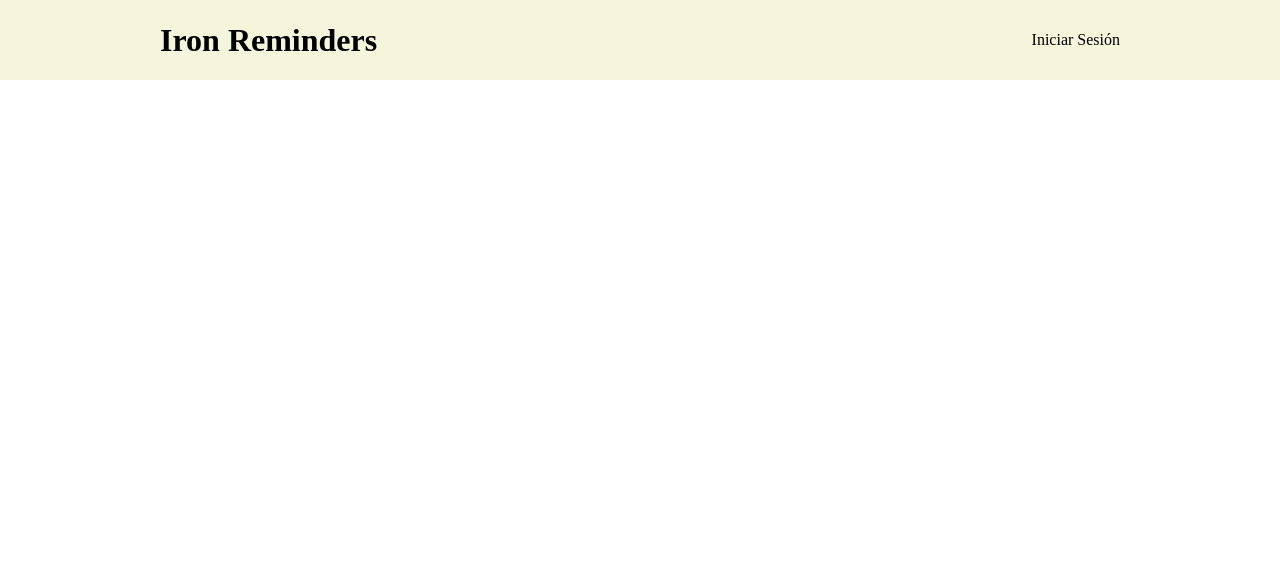
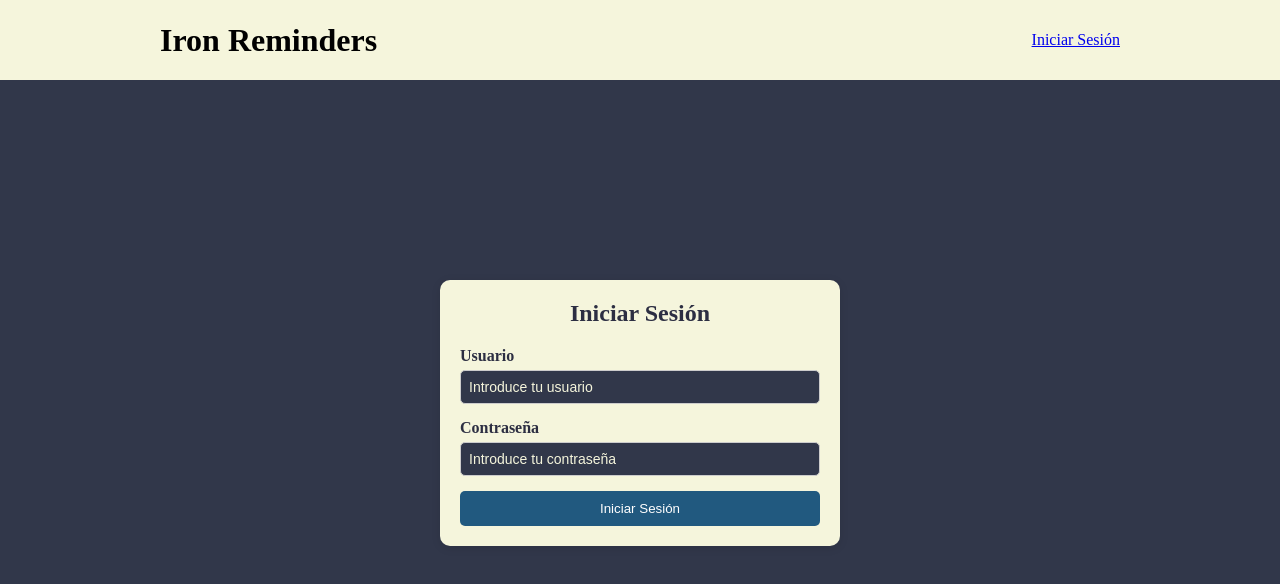
Before and after one commit to FranRevi8/midterm-to-do-list, a Vue app: page /login in a window 1280 px wide. Shown: the top 584 px of the page. Built offline with nearby package versions, Linux system fonts and the light colour scheme.

Commit message:
added login view

```diff
--- a/src/components/HeaderComponent.vue
+++ b/src/components/HeaderComponent.vue
@@ -1,4 +1,5 @@
 <script setup>
+
 </script>
 
 <template>
@@ -7,7 +8,7 @@
         <h1>Iron Reminders</h1>
         <nav>
             <ul>
-                <li>Iniciar Sesión</li>
+                <li><RouterLink to="/login">Iniciar Sesión</RouterLink></li>
             </ul>
         </nav>
     </header>
--- a/src/components/NewReminderComponent.vue
+++ b/src/components/NewReminderComponent.vue
@@ -71,5 +71,6 @@ input {
 input:focus {
   color: beige;
   background-color: rgb(49, 55, 74);
+  text-align: center;
 }
 </style>
--- a/src/router/index.js
+++ b/src/router/index.js
@@ -1,5 +1,6 @@
 import { createRouter, createWebHistory } from 'vue-router'
 import HomeView from '../views/HomeView.vue'
+import LoginView from '@/views/LoginView.vue'
 
 const router = createRouter({
   history: createWebHistory(import.meta.env.BASE_URL),
@@ -8,6 +9,11 @@ const router = createRouter({
       path: '/',
       name: 'home',
       component: HomeView
+    },
+    {
+      path: '/login',
+      name: 'login',
+      component: LoginView
     }
   ]
 })
--- a/src/views/HomeView.vue
+++ b/src/views/HomeView.vue
@@ -85,7 +85,7 @@ const cancelNewReminder = () => {
 
 <style scoped>
 .home {
-  height: 100vh;
+  height: 90vh;
   background-color: rgb(49, 55, 74);
   color: beige;
   display: flex;
--- /dev/null
+++ b/src/views/LoginView.vue
@@ -0,0 +1,117 @@
+<script setup>
+import { ref } from 'vue'
+
+const username = ref('')
+const password = ref('')
+
+const handleSubmit = () => {
+  if (username.value && password.value) {
+    console.log('Usuario:', username.value)
+    console.log('Contraseña:', password.value)
+  } else {
+    alert('Por favor, rellena ambos campos')
+  }
+}
+</script>
+
+<template>
+  <div class="bg">
+    <div class="login-container">
+      <h2>Iniciar Sesión</h2>
+      <form @submit.prevent="handleSubmit">
+        <div class="form-group">
+          <label for="username">Usuario</label>
+          <input
+            v-model="username"
+            type="text"
+            id="username"
+            required
+            placeholder="Introduce tu usuario"
+          />
+        </div>
+
+        <div class="form-group">
+          <label for="password">Contraseña</label>
+          <input
+            v-model="password"
+            type="password"
+            id="password"
+            required
+            placeholder="Introduce tu contraseña"
+          />
+        </div>
+
+        <button type="submit">Iniciar Sesión</button>
+      </form>
+    </div>
+  </div>
+</template>
+
+<style scoped>
+.bg {
+  background-color: rgb(49, 55, 74);
+  height: 90vh;
+}
+
+.login-container {
+  max-width: 400px;
+  max-height: 550px;
+  margin: 0 auto;
+  padding: 20px;
+  background-color: beige;
+  border-radius: 10px;
+  box-shadow: 0 2px 10px rgba(0, 0, 0, 0.1);
+  position: relative;
+  top: 200px;
+  color: rgb(44, 46, 66);
+}
+
+h2 {
+  text-align: center;
+  margin-bottom: 20px;
+}
+
+.form-group {
+  margin-bottom: 15px;
+}
+
+label {
+  display: block;
+  margin-bottom: 5px;
+  font-weight: bold;
+}
+
+input {
+  width: 100%;
+  padding: 8px;
+  box-sizing: border-box;
+  border-radius: 5px;
+  border: 1px solid #ccc;
+  font-size: 14px;
+  background-color: rgb(49, 55, 74);
+
+}
+
+input::placeholder{
+    color: beige;
+}
+
+button {
+  width: 100%;
+  padding: 10px;
+  background-color: #21597f;
+  color: white;
+  border: none;
+  border-radius: 5px;
+  cursor: pointer;
+}
+
+button:hover {
+  background-color: #17425e;
+}
+
+input:focus {
+  color: beige;
+  background-color: rgb(49, 55, 74);
+}
+</style>
```
